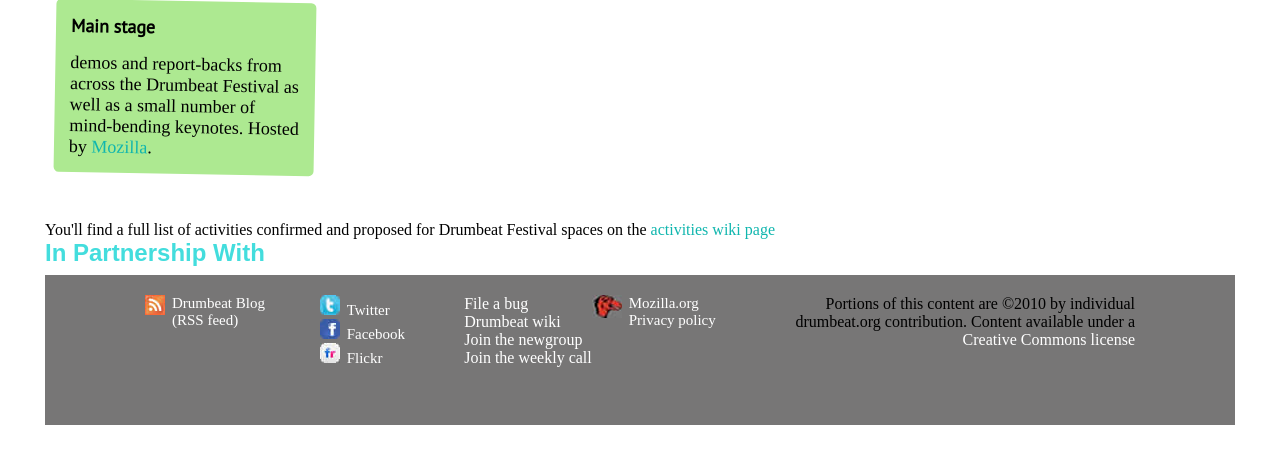
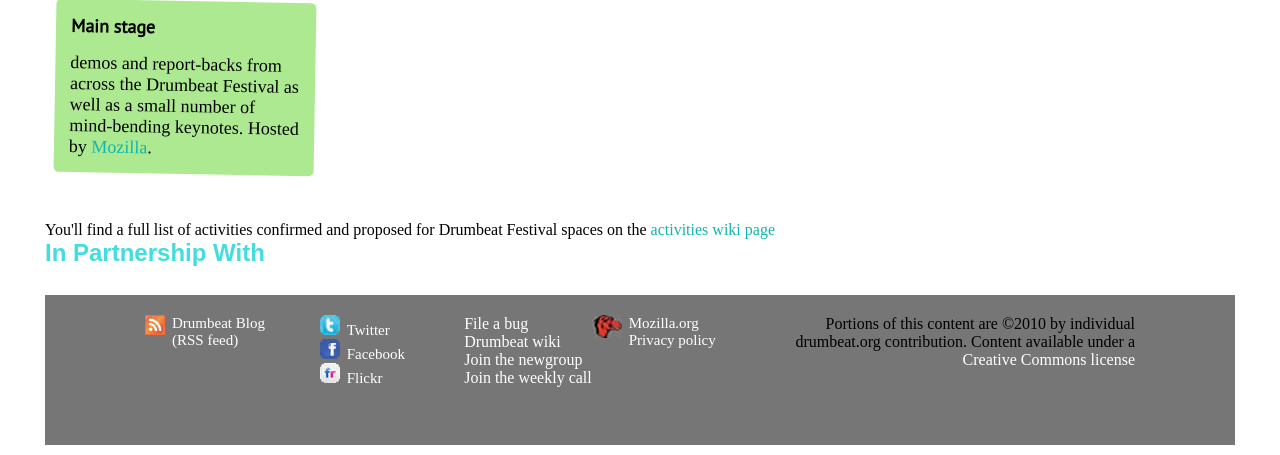
Before and after one commit to Alfred215/DAW, a PHP site: page /html/Drumbeat.html in a window 1280 px wide. Shown: the part 1396-1851 px from the top of the page. Before the commit the page ends 1821 px from the top, so only its background shows below. Run offline with PHP 8.4, Linux system fonts and the light colour scheme.

Commit message:
son las 12:18 del 11/11

```diff
--- a/DAWInterfaces/PR02_García_Arpal_Alfredo/css/Drumbeat.css
+++ b/DAWInterfaces/PR02_García_Arpal_Alfredo/css/Drumbeat.css
@@ -191,31 +191,37 @@
     padding-top: 5px;
 }
 
-/*Coloco los elementos de la lista en la misma linea*/
+/*Coloco los elementos de la lista en la misma linea y le quito la decoración*/
 div#idioma>ul{
     padding-top: 5px;
     display: flex;
     list-style-type: none;
 }
 
-/*Q*/
 div#idioma>ul>li{
     width: 30px;
     text-align: center;
     background-color:rgb(244,240,243);
 }
 
+/*El primer elemento de la lista de asigno bordes redondeados en la parte
+de la izquierda*/
 div#idioma>ul>:first-child{
     border-top-left-radius: 8px;
     border-bottom-left-radius: 8px;
     background: rgb(228, 225, 225);
 }
 
+/*Al ultimo elemento de la lista le asignos bordes redondeados en la parte
+de la derecha*/
 div#idioma>ul>:last-child{
     border-top-right-radius: 8px;
     border-bottom-right-radius: 8px;
 }
+/*Aqui termina el bloque de idioma*/
 
+/*En el bloque de program, pongo un ancho maximo de 890, alineo verticalmente
+todo al centro y coloco el bloque a la izquierda*/
 div#program{
     margin-bottom: 5px;
     width: 890px;
@@ -230,18 +236,22 @@
     margin-bottom: 12px;
 }
 
+/*Coloco un ancho al parrafo para que no ocupe todo el bloque*/
 p#parrafo{
     font-family: 'Times New Roman', Times, serif;
     width: 680px;
     margin-bottom: 10px;
 }
 
+/*Coloco la imagen de circo a la derecha y juego con el margen para centralo*/
 div#circo{
     margin-top: 30px;
     margin-right: 20px;
     float: right;
 }
+/*Aqui termina el bloque de program*/
 
+/*El bloque de what, tiene un ancho de 490 y lo coloco a la izquierda*/
 div#what{
     width: 490px;
     height: 142px;
@@ -256,12 +266,17 @@
     color: rgb(9, 155, 130);
     margin-bottom: 5px;
 }
+
+/*Le doy un ancho maximo al parrafo*/
 div#what>p{
     color: rgb(160, 155, 155);
     width: 430px;
     font-family: 'Times New Roman', Times, serif;
 }
+/*Aqui termina el bloque de what*/
 
+/*El bloque de schedule, tiene un ancho de 390 y esta colocado a la izquierda
+para que se coloque al lado del bloque de what*/
 div#schedule{
     width: 390px;
     height: 142px;
@@ -281,7 +296,12 @@
     font-family: 'Times New Roman', Times, serif;
     width: 350px;
 }
+/*Aqui termina el bloque de schedule*/
 
+/*El bloque de section, tiene un ancho de 890, esta colocado a la izquierda y
+utilizo el wrap y el inline-flex para que todos elementos que hay dentro
+se coloque ocupando uno al lado del otro para que ocupen el ancho
+maximo del bloque*/
 section{
     width: 890px;
     background-color: white;
@@ -308,6 +328,8 @@
     margin-bottom: 10px;
 }
 
+/*Le asigno a todos los posit un ancho de 260 porque al poner el padding,
+loe añade 10px a cada lado y eso hace que el ancho sea de 280px */
 div.posit{
     width: 260px;
     height: 150px;
@@ -323,7 +345,7 @@
     font-family: 'Times New Roman', Times, serif;
 }
 
-
+/*Coloco un borde redondeado a todos los posit*/
 div.posit>div{
     font-size: 18px;
     border-radius: 5px;
@@ -335,22 +357,27 @@
     font-weight: bold;
 }
 
+/*Le doy un color de fondo a todos los posit con la clase green*/
 div.green{
     background-color: rgb(173, 233, 145);
 }
 
+/*Le doy un color de fondo a todos los posit con la clase yellow*/
 div.yellow{
     background-color: rgb(245, 244, 173);
 }
 
+/*Le doy un color de fondo a todos los posit con la clase blue*/
 div.blue{
     background-color: rgb(134, 218, 233);
 }
 
+/*Le doy un color de fondo a todos los posit con la clase pink*/
 div.pink{
     background-color: rgb(235, 196, 202);
 }
 
+/*Coloco margenes a los posit para que hay espacio entre ellos*/
 div#webcraft{
     margin-left: 20px;
 }
@@ -384,6 +411,8 @@
     font-family: 'Times New Roman', Times, serif;
 }
 
+/*Roto los posit y les doy un padding para que sean de diferente tamaño,
+sin sobre pasar el tamaño maximo del bloque posit*/
 div#badge>div{
     transform: rotate(-2deg);
     padding: 15px;
@@ -437,7 +466,11 @@
     transform: rotate(1deg);
     padding: 15px;
 }
+/*Aqui termino de rotar los posit y acaba el bloque de section*/
 
+/*El bloque de register, tiene un ancho maximo de 290, esta colocado
+a la derecha del program, cambio el color de fondo y
+redondeo las esquinas del bloque*/
 div#register{
     width: 290px;
     height: 120px;
@@ -449,6 +482,9 @@
     font-family: Georgia;
 }
 
+/*Le asigno un ancho de 230 al boton para que no ocupe todo el bloque de ancho,
+juego con los margenes para que este en el centro, redondeo las esquinas y
+le pongo un color de fondo*/
 div#bottom{
     margin: auto;
     margin-top: 24px;
@@ -472,7 +508,11 @@
     text-align: center;
     font-family: 'Times New Roman', Times, serif;
 }
+/*Aqui termina el bloque de register*/
 
+/*El bloque de listan tiene un tamaño de 270, ya que el padding se le suma
+el padding de los lados, un color de fondo y esta colocado a la derecha
+de schedule*/
 div#lista{
     font-family: PTSans;
     background-color: rgb(240, 236, 236);
@@ -485,6 +525,8 @@
     padding: 10px;
 }
 
+/*Le doy un tamaño al bloque donde se encuentran las imagenes
+para que no coupe todo y lo coloco a la izquierda*/
 #lista dt{
     width: 45px;
     height: 45px;
@@ -493,6 +535,7 @@
     padding-bottom: 7px;
 }
 
+/*Le doy un tamaño y lo coloco a la derecha de la imagen*/
 #lista dd{
     width: 225px;
     height: 45px;
@@ -500,7 +543,11 @@
     padding-top: 7px;
     padding-bottom: 7px;
 }
+/*Aqui termina el bloque de lista*/
 
+/*El bloque de who, tiene un tamaño de ancho de 270, al que se le suma
+el padding, esta colocado a la derecha del section y tiene los bordes redondeados
+y un color de fondo*/
 div#who{
     margin-top: 20px;
     background-color: rgb(247, 240, 149);
@@ -520,6 +567,7 @@
     font-family: 'Times New Roman', Times, serif;
 }
 
+/*Cambio el simbolo por defecto de una lista, a la imagen del check*/
 #who li{
     font-family: PTSans;
     list-style-image: url("../img/check.png");
@@ -530,7 +578,11 @@
     padding-bottom: 20px;
     padding-top: 10px;
 }
+/*Aqui termina el bloque de who*/
 
+/*El bloque de share, tiene un ancho de 280, al que se le suma el padding,
+esta colocado a la derecha del section debajo del who y los elementos,
+estan alineados en columna */
 div#share{
     width: 280px;
     margin-left: 10px;
@@ -584,8 +636,12 @@
     margin-top: 8px;
     float: left;
 }
+/*Aqui termina el bloque de share*/
 
+/*El footer, tiene el tamaño maximo de ancho y esta dividido en tres secciones
+para darles un espacio entre ellas y estan colocados en la misma linea*/
 footer{
+    margin-top: 20px;
     font-family: 'Times New Roman', Times, serif;
     height: 130px;
     padding-top: 20px;
```
